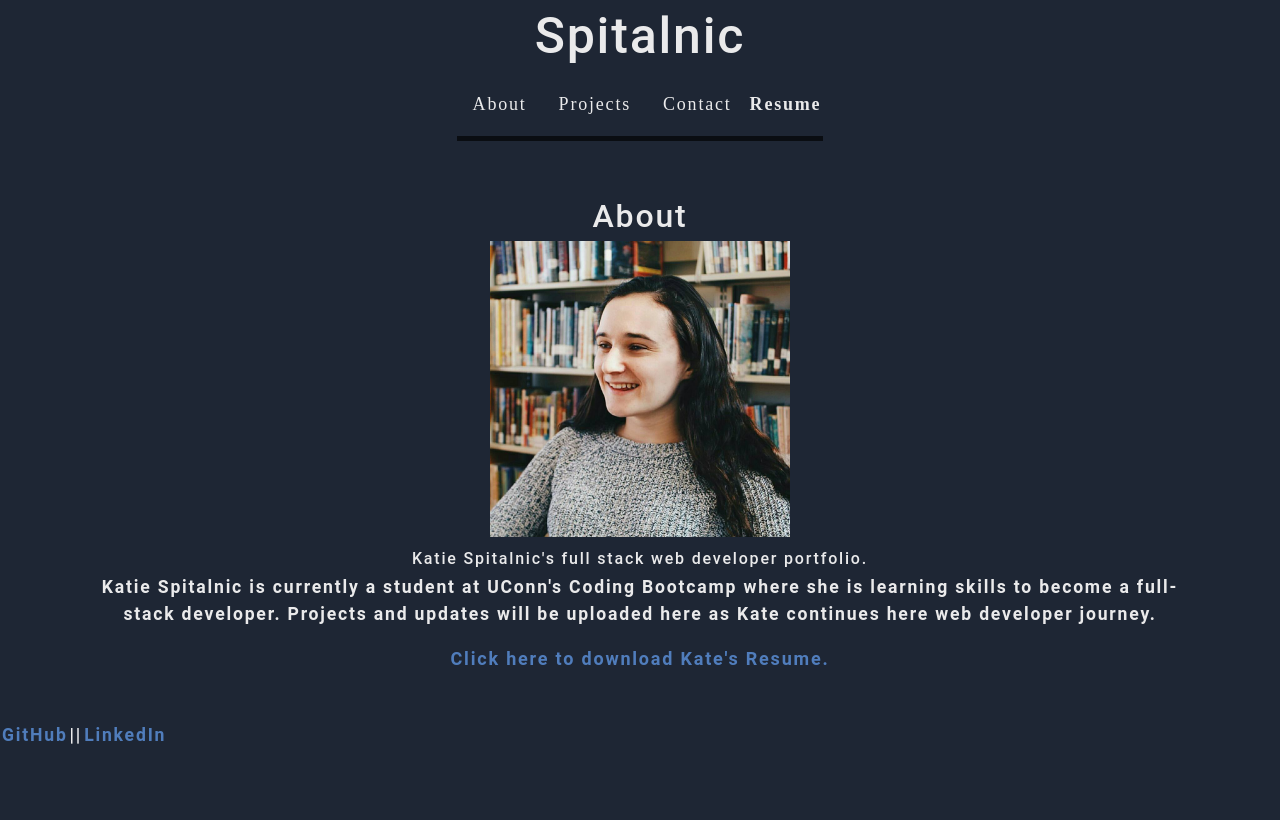
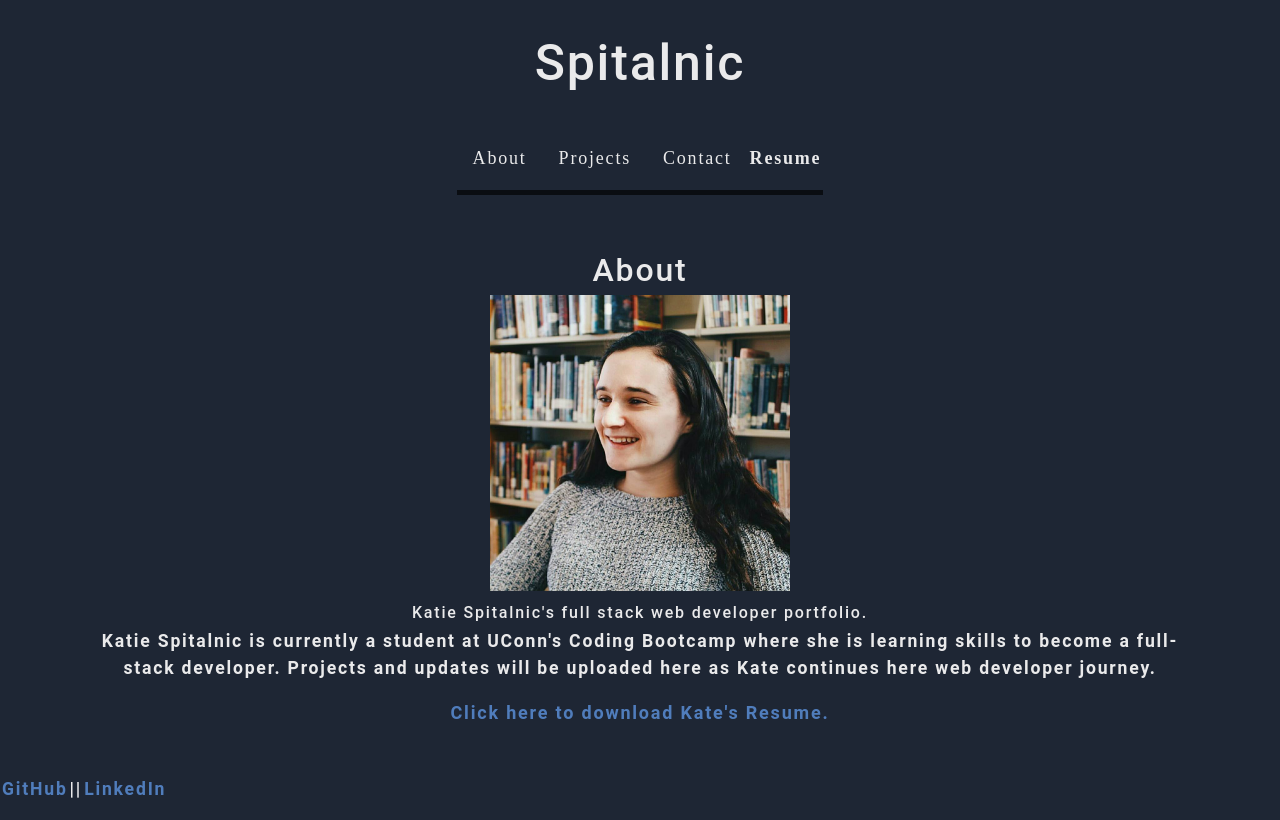
Before and after one commit to kspitalnic/portfolio, a React (Create React App) app: page / in a window 1280 px wide. Built offline with nearby package versions, Linux system fonts and the light colour scheme.

Commit message:
link to homepage

```diff
--- a/src/components/Header/index.js
+++ b/src/components/Header/index.js
@@ -7,7 +7,9 @@ function Header(props) {
 	return (
 		<header>
 			<div>
+				<a href = "/">
 				<h2>Spitalnic</h2>
+				</a>
 				<Nav
 					currentPage={currentPage}
 					setCurrentPage={setCurrentPage}
```
